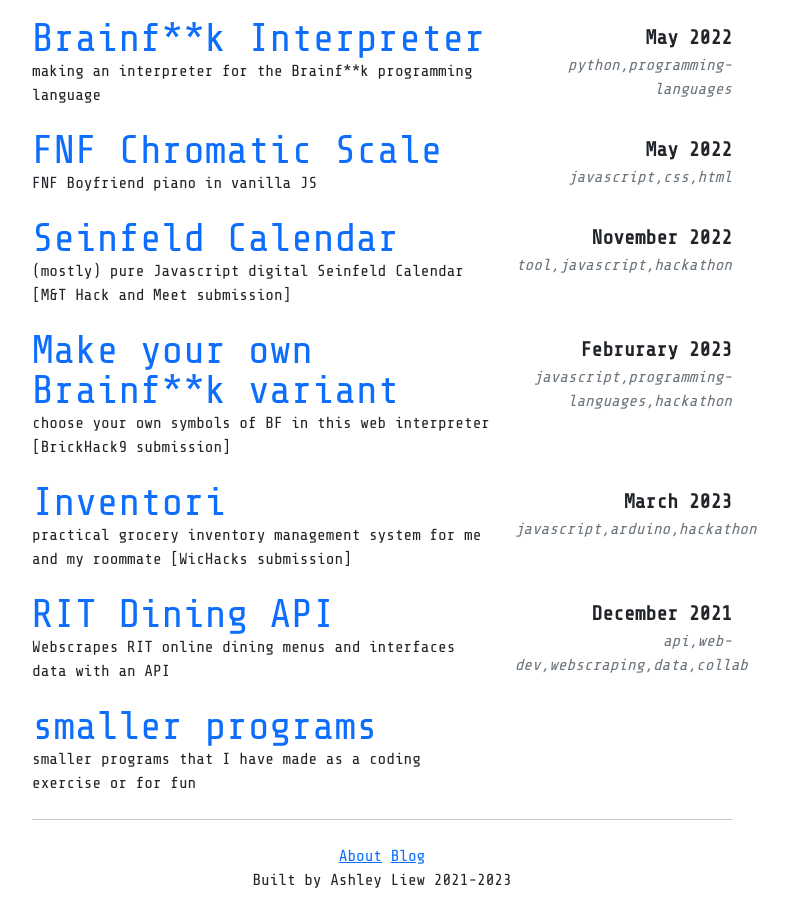
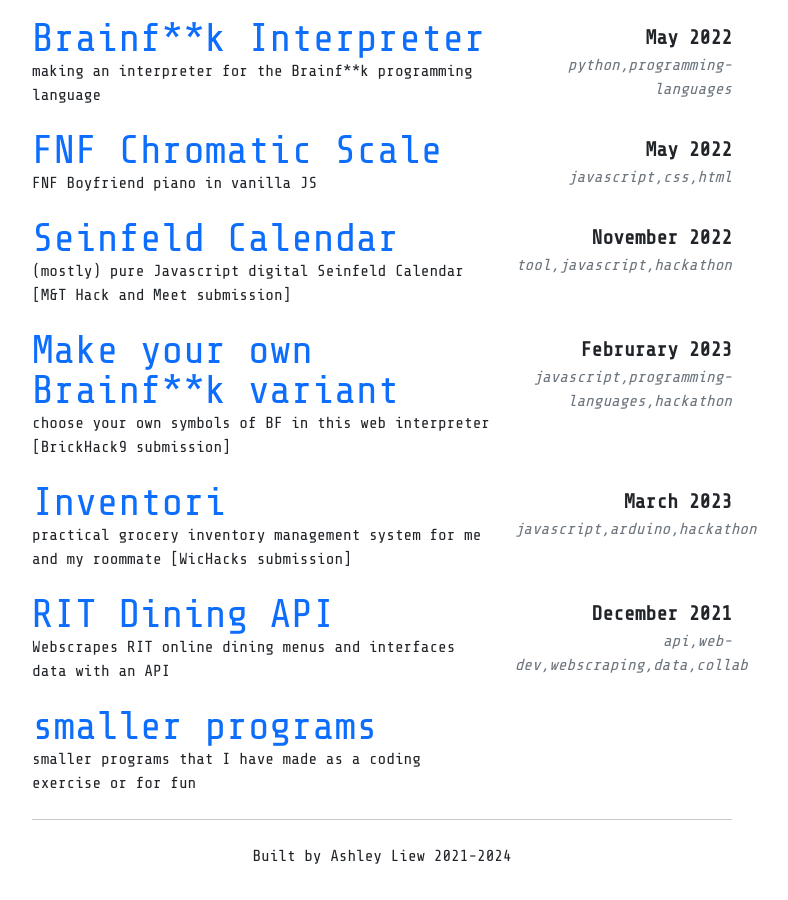
Before and after one commit to brainuser5705/personal-website, a Jekyll site: the page built from index.html, in a window 1280 px wide and 900 px high, scrolled down 1292 px. Shown: the whole window, without its empty margins (258-1046 px from the left). Built offline with Jekyll 4.4.1, drawn with Linux system fonts in a browser that asks for light colours; some web fonts are replaced; after the commit the page ends 2168 px from its top, so only the background shows below that.

Commit message:
got rid of about and blog pages

```diff
--- a/_layouts/default.html
+++ b/_layouts/default.html
@@ -33,9 +33,9 @@
         </main>
 
         <footer class="text-center py-2">
-            <span><a href="/about.html">About</a></span>
-            <span><a href="https://ashleyliew.com/posts">Blog</a></span>
-            <div>Built by Ashley Liew 2021-2023</div>
+            <!-- <span><a href="/about.html">About</a></span> -->
+            <!-- <span><a href="https://ashleyliew.com/posts">Blog</a></span> -->
+            <div>Built by Ashley Liew 2021-2024</div>
         </footer>
 
     <script src="https://cdn.jsdelivr.net/npm/bootstrap@5.1.3/dist/js/bootstrap.bundle.min.js" integrity="sha384-ka7Sk0Gln4gmtz2MlQnikT1wXgYsOg+OMhuP+IlRH9sENBO0LRn5q+8nbTov4+1p" crossorigin="anonymous"></script>
```
